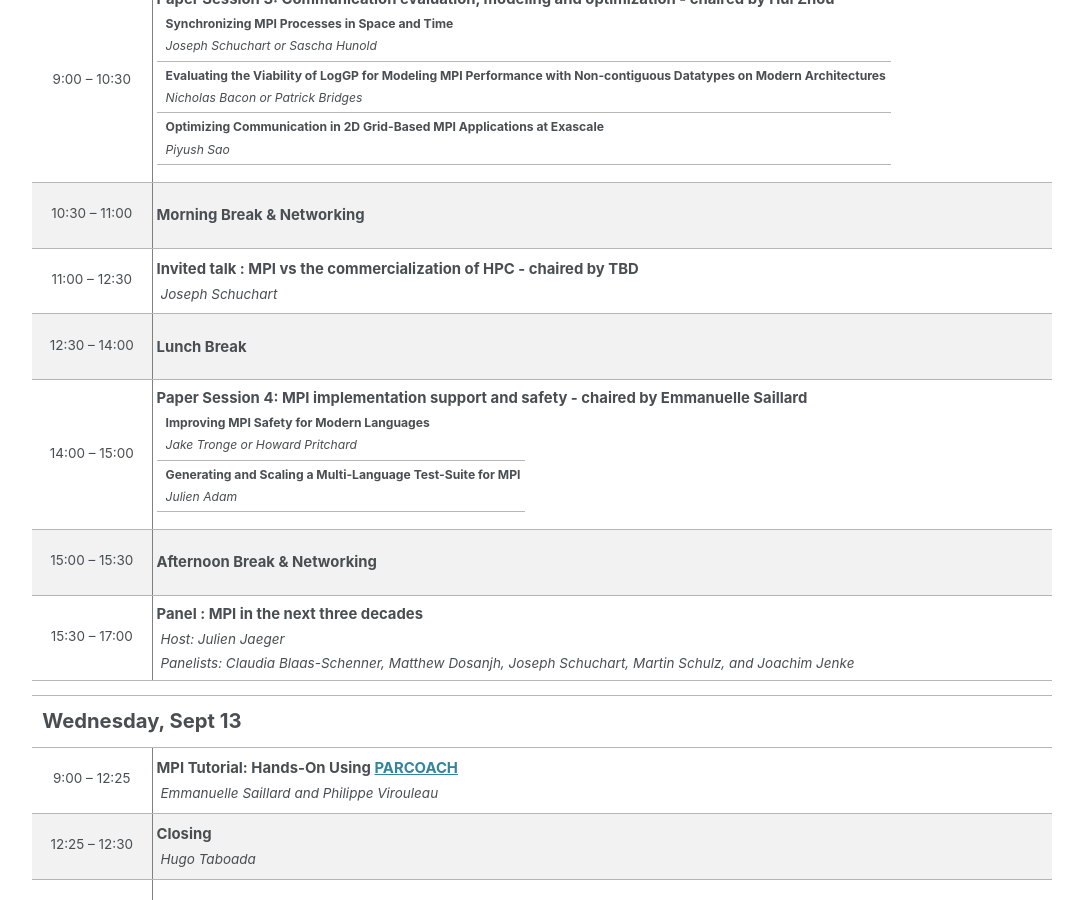
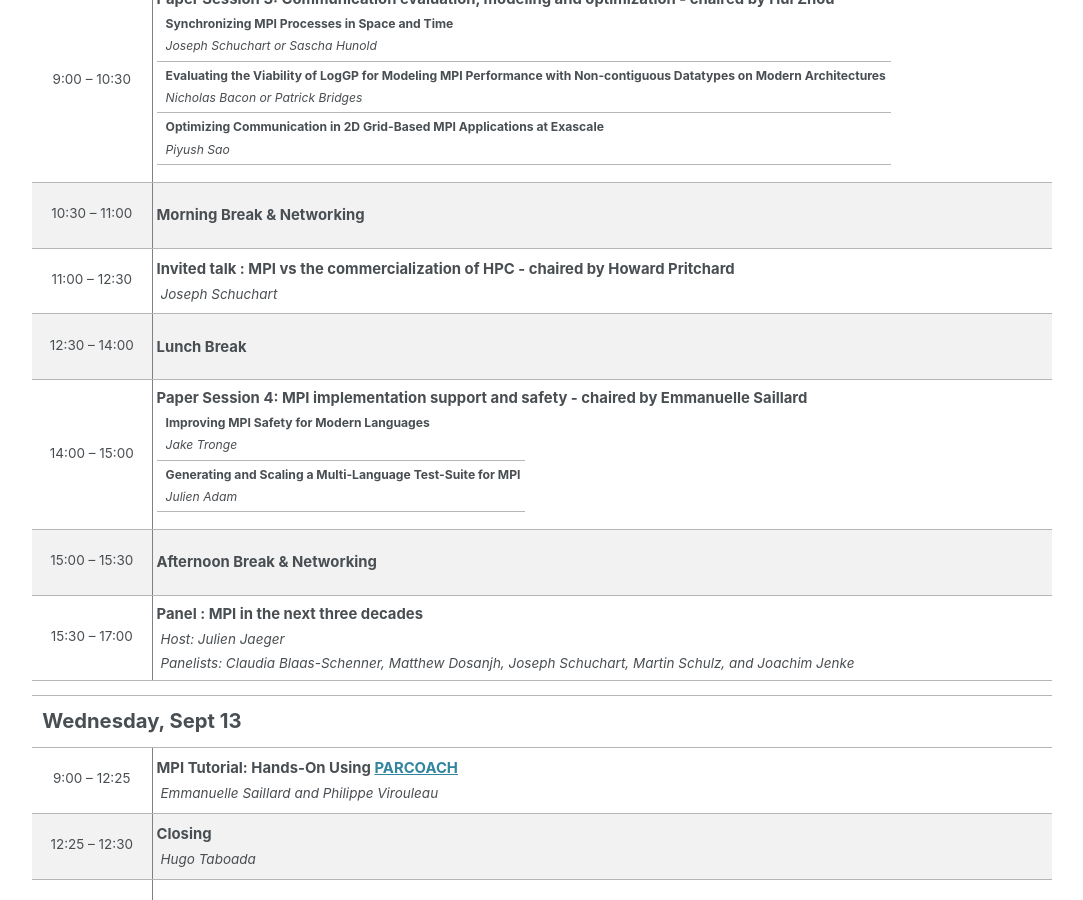
Before and after one commit to eurompi23/eurompi23.github.io, a Jekyll site: the page built from _pages/program.md, in a window 1280 px wide and 900 px high, scrolled down 1862 px. Shown: the whole window, without its empty margins (96-1179 px from the left). Built offline with Jekyll 4.4.1, drawn with Linux system fonts in a browser that asks for light colours; cached includes are drawn as plain includes.

Commit message:
finalize program

```diff
--- a/_pages/program.md
+++ b/_pages/program.md
@@ -352,7 +352,7 @@ Zoom link (coming soon)</td>
           <p>11:00 – 12:30</p>
         </td>
         <td style="padding-left:4px;padding-right:4px;width:720px" colspan="4">
-          <div style="font-weight:bold;font-size:1.10em">Invited talk : MPI vs the commercialization of HPC - chaired by TBD</div>
+          <div style="font-weight:bold;font-size:1.10em">Invited talk : MPI vs the commercialization of HPC - chaired by Howard Pritchard</div>
           <div style="padding-top:4px;padding-left:4px;font-size:1em;font-style:italic">Joseph Schuchart</div>
         </td>
       </tr>
@@ -374,7 +374,7 @@ Zoom link (coming soon)</td>
             <tr>
               <td>
                 <div style="font-weight:bold;padding-left:4px;font-size:1.20em">Improving MPI Safety for Modern Languages</div>
-                <div style="padding-top:4px;padding-left:4px;font-size:1.20em;font-style:italic">Jake Tronge or Howard Pritchard</div>
+                <div style="padding-top:4px;padding-left:4px;font-size:1.20em;font-style:italic">Jake Tronge</div>
               </td>
             </tr>
             <tr>
```
